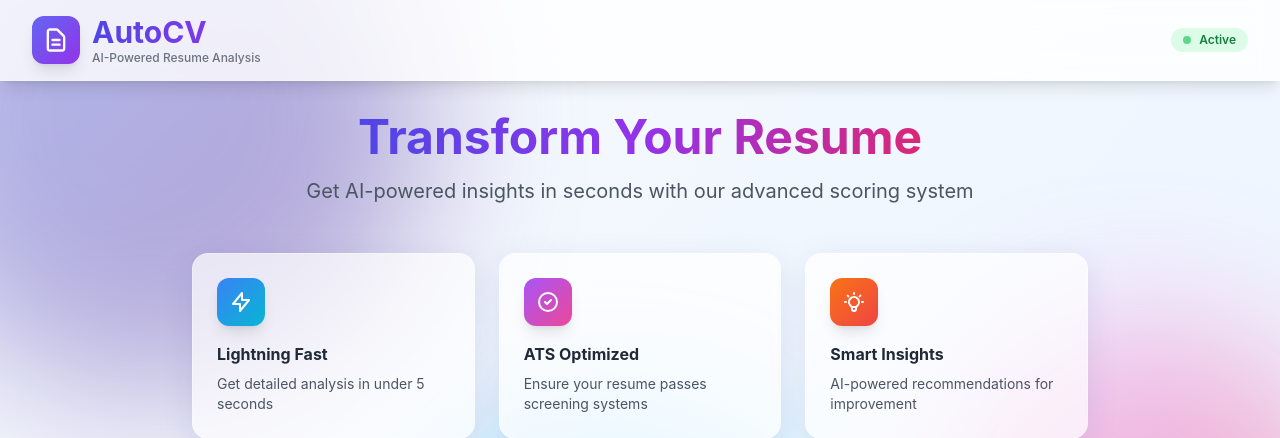
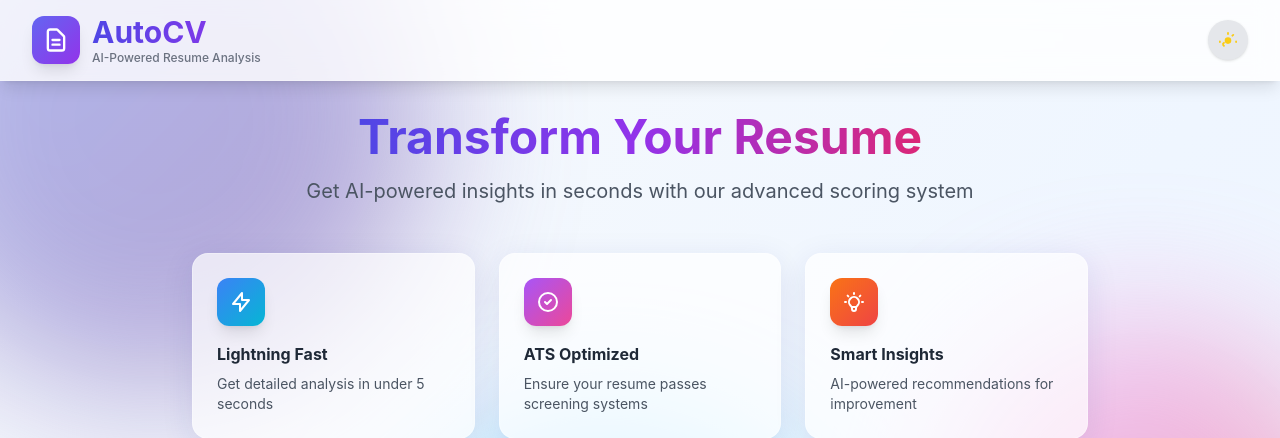
Before and after one commit to Kaustav-coder-hub/AutoCV---Resume-Scoring-System, a Flask app: page / in a window 1280 px wide. Shown: the top 438 px of the page. Run offline with Flask 3, Linux system fonts and the light colour scheme; some libraries are stand-ins or nearby versions.

Commit message:
style(dark-mode): deepen dark theme palette, dim blobs, and darken nav/footer/toggle

```diff
--- a/static/style.css
+++ b/static/style.css
@@ -17,6 +17,12 @@ body {
     filter: blur(70px);
     opacity: 0.5;
     animation: float 20s ease-in-out infinite;
+}
+
+/* Dark mode: dim and desaturate blobs slightly for a deeper look */
+html.dark .blob {
+    filter: blur(80px) brightness(0.75) saturate(0.85);
+    opacity: 0.25;
 }
 
 .blob-1 {
@@ -64,6 +70,13 @@ body {
     backdrop-filter: blur(10px);
     border: 1px solid rgba(255, 255, 255, 0.3);
     box-shadow: 0 8px 32px 0 rgba(31, 38, 135, 0.1);
+}
+
+/* Dark mode glass effect */
+html.dark .glass {
+    background: rgba(10, 10, 10, 0.6);
+    border: 1px solid rgba(255, 255, 255, 0.06);
+    box-shadow: 0 8px 32px 0 rgba(0, 0, 0, 0.6);
 }
 
 /* Card styles */
@@ -207,6 +220,11 @@ input[type="file"]::file-selector-button:hover {
     animation: shimmer 2s infinite;
 }
 
+/* Dark mode shimmer */
+html.dark .shimmer {
+    background: linear-gradient(90deg, #2a2a2a 25%, #1f1f1f 50%, #2a2a2a 75%);
+}
+
 /* Badge pulse */
 @keyframes badge-pulse {
     0%, 100% {
@@ -235,6 +253,11 @@ html {
     background: #f1f1f1;
 }
 
+/* Dark mode scrollbar */
+html.dark ::-webkit-scrollbar-track {
+    background: #0f0f14;
+}
+
 ::-webkit-scrollbar-thumb {
     background: linear-gradient(135deg, #667eea 0%, #764ba2 100%);
     border-radius: 5px;
--- a/templates/base.html
+++ b/templates/base.html
@@ -8,6 +8,7 @@
     <link rel="stylesheet" href="{{ url_for('static', filename='style.css') }}">
     <script>
         tailwind.config = {
+            darkMode: 'class',
             theme: {
                 extend: {
                     colors: {
@@ -19,15 +20,15 @@
         }
     </script>
 </head>
-<body class="bg-gradient-to-br from-slate-50 via-blue-50 to-indigo-50 min-h-screen">
+<body class="bg-gradient-to-br from-slate-50 via-blue-50 to-indigo-50 min-h-screen dark:bg-gradient-to-br dark:from-gray-950 dark:via-black dark:to-gray-950 dark:text-gray-100">
     <!-- Animated background blobs -->
-    <div class="fixed inset-0 overflow-hidden pointer-events-none z-0">
+    <div class="fixed inset-0 overflow-hidden pointer-events-none z-0 dark:opacity-20">
         <div class="blob blob-1"></div>
         <div class="blob blob-2"></div>
         <div class="blob blob-3"></div>
     </div>
 
-    <nav class="relative z-10 backdrop-blur-md bg-white/80 shadow-lg border-b border-white/20">
+    <nav class="relative z-10 backdrop-blur-md bg-white/80 shadow-lg border-b border-white/20 dark:bg-gray-950/80 dark:border-gray-900">
         <div class="max-w-7xl mx-auto px-4 sm:px-6 lg:px-8">
             <div class="flex justify-between h-20 items-center">
                 <div class="flex items-center space-x-3">
@@ -42,10 +43,16 @@
                     </div>
                 </div>
                 <div class="flex items-center space-x-2">
-                    <span class="px-3 py-1 bg-green-100 text-green-700 rounded-full text-xs font-semibold flex items-center">
-                        <span class="w-2 h-2 bg-green-500 rounded-full mr-2 animate-pulse"></span>
-                        Active
-                    </span>
+                    <!-- Dark/Light mode toggle button -->
+                    <button id="theme-toggle" type="button" aria-label="Toggle dark mode"
+                        class="p-2 rounded-full bg-gray-200 dark:bg-gray-800 hover:bg-gray-300 dark:hover:bg-gray-700 transition-colors duration-200 shadow flex items-center justify-center">
+                        <svg id="theme-toggle-light-icon" class="w-6 h-6 hidden text-yellow-400" fill="currentColor" viewBox="0 0 20 20">
+                            <path d="M10 3.25a.75.75 0 01.75.75v1a.75.75 0 01-1.5 0v-1A.75.75 0 0110 3.25zm0 10a2.75 2.75 0 100-5.5 2.75 2.75 0 000 5.5zm6.75-2.75a.75.75 0 01.75.75v.5a.75.75 0 01-1.5 0v-.5a.75.75 0 01.75-.75zm-13.5 0a.75.75 0 01.75.75v.5a.75.75 0 01-1.5 0v-.5a.75.75 0 01.75-.75zm10.61-5.36a.75.75 0 011.06 1.06l-.71.71a.75.75 0 11-1.06-1.06l.71-.71zm-8.48 8.48a.75.75 0 011.06 0l.71.71a.75.75 0 11-1.06 1.06l-.71-.71a.75.75 0 010-1.06zm8.48 8.48a.75.75 0 010-1.06l.71-.71a.75.75 0 111.06 1.06l-.71.71a.75.75 0 01-1.06 0zm-8.48-8.48a.75.75 0 010-1.06l.71-.71a.75.75 0 111.06 1.06l-.71.71a.75.75 0 01-1.06 0z"/>
+                        </svg>
+                        <svg id="theme-toggle-dark-icon" class="w-6 h-6 hidden text-gray-200" fill="currentColor" viewBox="0 0 20 20">
+                            <path d="M17.293 13.293A8 8 0 016.707 2.707a8.001 8.001 0 1010.586 10.586z"/>
+                        </svg>
+                    </button>
                 </div>
             </div>
         </div>
@@ -55,7 +62,39 @@
         {% block content %}{% endblock %}
     </main>
 
-    <footer class="relative z-10 mt-20 backdrop-blur-md bg-white/60 border-t border-white/20">
+    <footer class="relative z-10 mt-20 backdrop-blur-md bg-white/60 border-t border-white/20 dark:bg-gray-950 dark:border-gray-900">
+</script>
+<script>
+// Dark/Light mode toggle logic
+const themeToggleBtn = document.getElementById('theme-toggle');
+const lightIcon = document.getElementById('theme-toggle-light-icon');
+const darkIcon = document.getElementById('theme-toggle-dark-icon');
+
+// On page load, set icon and theme
+if (localStorage.getItem('theme') === 'dark' ||
+    (!('theme' in localStorage) && window.matchMedia('(prefers-color-scheme: dark)').matches)) {
+    document.documentElement.classList.add('dark');
+    darkIcon.classList.remove('hidden');
+    lightIcon.classList.add('hidden');
+} else {
+    document.documentElement.classList.remove('dark');
+    lightIcon.classList.remove('hidden');
+    darkIcon.classList.add('hidden');
+}
+
+themeToggleBtn.addEventListener('click', function() {
+    document.documentElement.classList.toggle('dark');
+    if (document.documentElement.classList.contains('dark')) {
+        darkIcon.classList.remove('hidden');
+        lightIcon.classList.add('hidden');
+        localStorage.setItem('theme', 'dark');
+    } else {
+        lightIcon.classList.remove('hidden');
+        darkIcon.classList.add('hidden');
+        localStorage.setItem('theme', 'light');
+    }
+});
+</script>
         <div class="max-w-7xl mx-auto px-4 sm:px-6 lg:px-8 py-8">
             <div class="flex flex-col md:flex-row justify-between items-center space-y-4 md:space-y-0">
                 <p class="text-gray-600 text-sm">© 2025 AutoCV. Built with Flask + AI for student career success</p>
```
